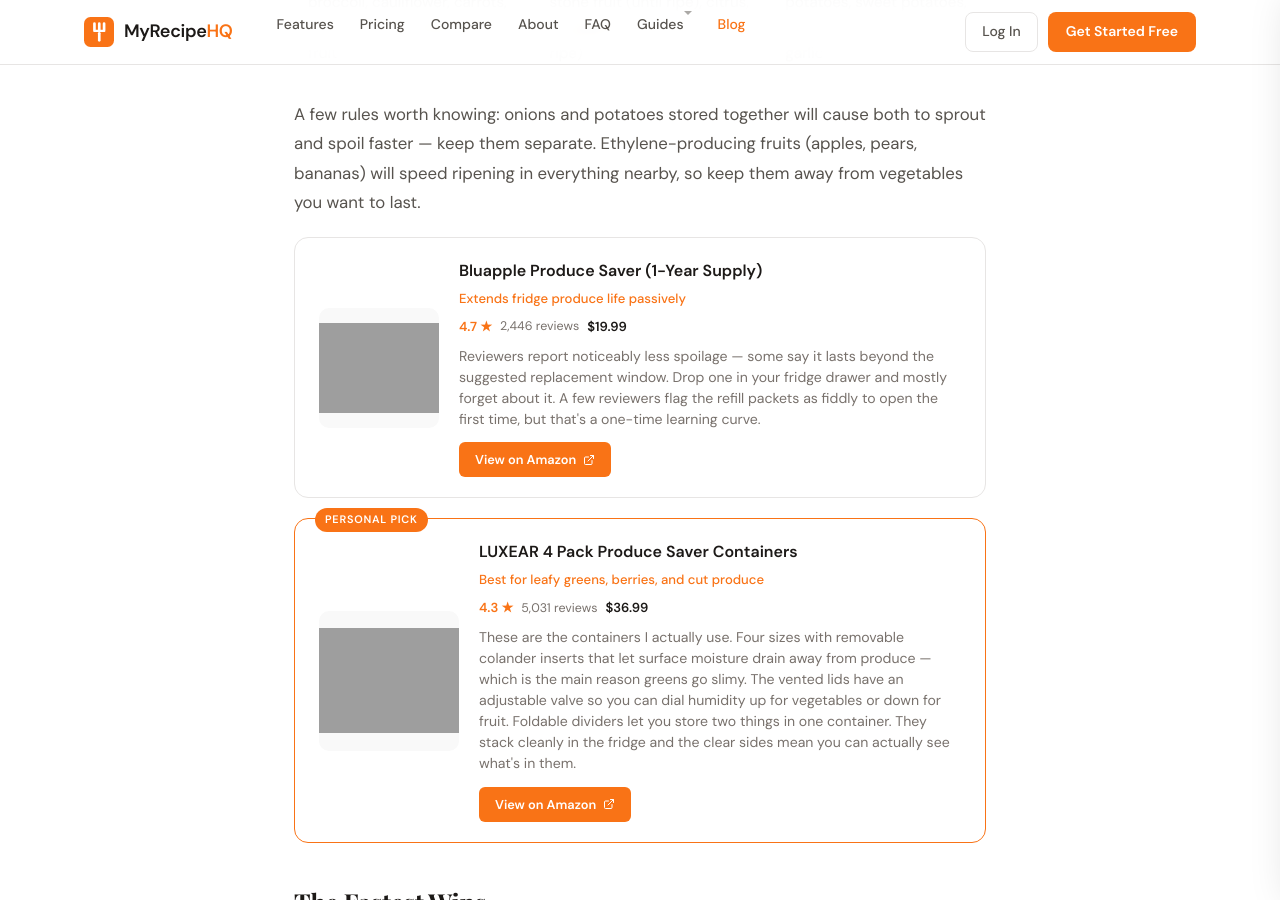
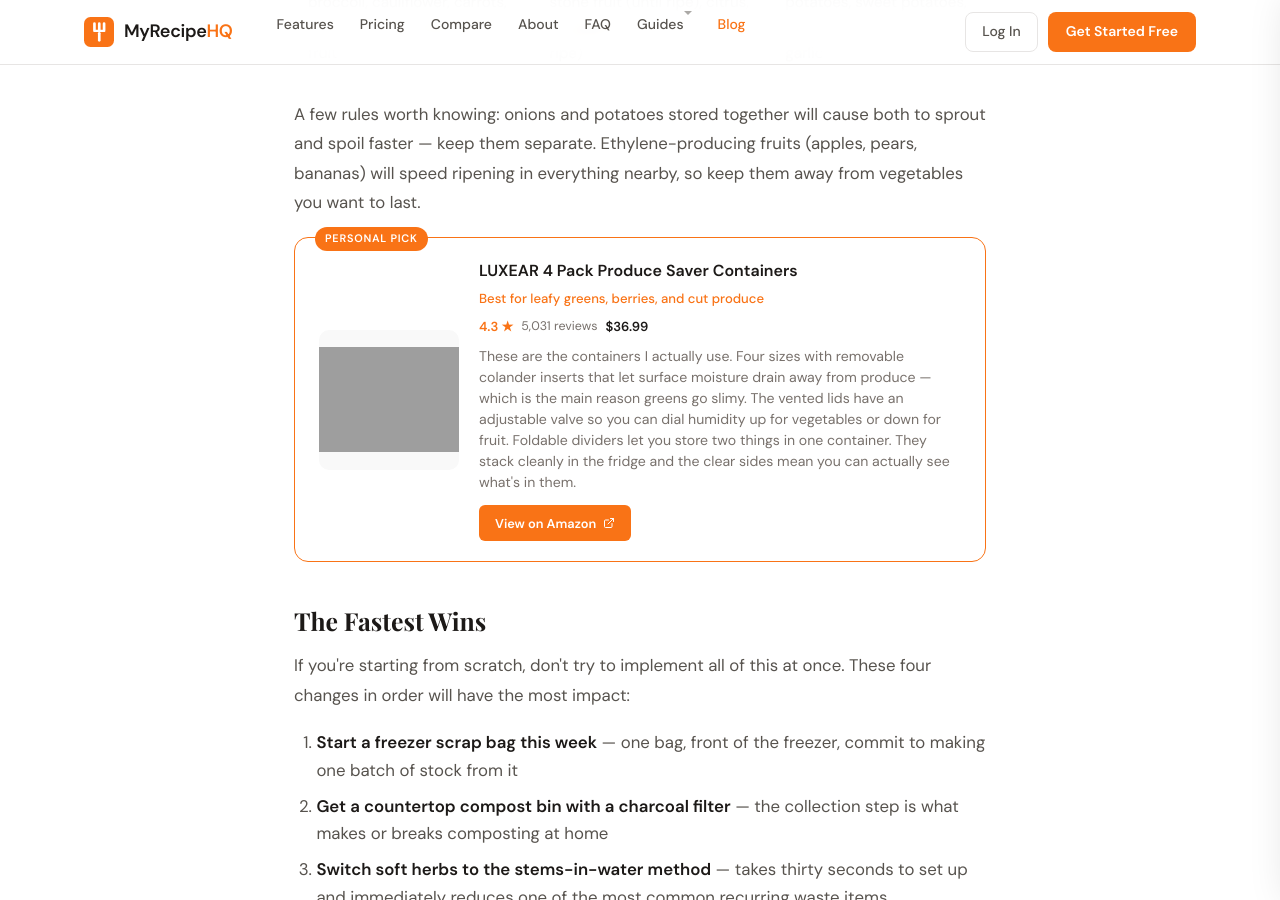
Before and after one commit to bgerlach463/recipehq-site, a Jekyll site: the page built from _posts/2026-04-11-kitchen-waste-storage.html, in a window 1280 px wide and 900 px high, scrolled down 4695 px. Built offline with Jekyll 4.4.1, drawn with Linux system fonts in a browser that asks for light colours; grey boxes are pictures that could not be loaded.

Commit message:
Remove Bluapple product card to avoid competing with personal pick
Co-Authored-By: Claude Opus 4.6 (1M context) <noreply@anthropic.com>

```diff
--- a/_posts/2026-04-11-kitchen-waste-storage.html
+++ b/_posts/2026-04-11-kitchen-waste-storage.html
@@ -566,25 +566,6 @@ schema_extra: |
 
   <p>A few rules worth knowing: onions and potatoes stored together will cause both to sprout and spoil faster — keep them separate. Ethylene-producing fruits (apples, pears, bananas) will speed ripening in everything nearby, so keep them away from vegetables you want to last.</p>
 
-  <!-- PRODUCT: Bluapple -->
-  <div class="product-card">
-    <img src="https://m.media-amazon.com/images/I/71Qq0-H3meL._AC_SL300_.jpg" alt="Bluapple Produce Saver Ethylene Gas Absorber" width="120" height="120" style="border-radius:10px; object-fit:contain; flex-shrink:0; align-self:center; background:#f9f9f9;"/>
-    <div class="product-info">
-      <div class="product-name">Bluapple Produce Saver (1-Year Supply)</div>
-      <div class="product-tagline">Extends fridge produce life passively</div>
-      <div style="display:flex; align-items:center; gap:8px; margin-bottom:0.5rem;">
-        <span style="font-size:0.82rem; color:#F97316; font-weight:600;">4.7 ★</span>
-        <span style="font-size:0.78rem; color:var(--muted);">2,446 reviews</span>
-        <span style="font-size:0.82rem; font-weight:600; color:var(--charcoal);">$19.99</span>
-      </div>
-      <div class="product-desc">Reviewers report noticeably less spoilage — some say it lasts beyond the suggested replacement window. Drop one in your fridge drawer and mostly forget about it. A few reviewers flag the refill packets as fiddly to open the first time, but that's a one-time learning curve.</div>
-      <a href="https://www.amazon.com/dp/B01JGW9P30?tag=myrecipehq-20" target="_blank" rel="nofollow sponsored" class="product-link">
-        View on Amazon
-        <svg viewBox="0 0 24 24" fill="none"><path d="M18 13v6a2 2 0 01-2 2H5a2 2 0 01-2-2V8a2 2 0 012-2h6M15 3h6v6M10 14L21 3" stroke="white" stroke-width="2" stroke-linecap="round" stroke-linejoin="round"/></svg>
-      </a>
-    </div>
-  </div>
-
   <!-- PRODUCT: LUXEAR (personal pick) -->
   <div class="product-card" style="border-color: var(--orange); position: relative;">
     <div style="position:absolute; top:-11px; left:1.25rem; background:var(--orange); color:white; font-size:0.68rem; font-weight:700; letter-spacing:0.07em; text-transform:uppercase; padding:3px 10px; border-radius:100px;">Personal Pick</div>
```
